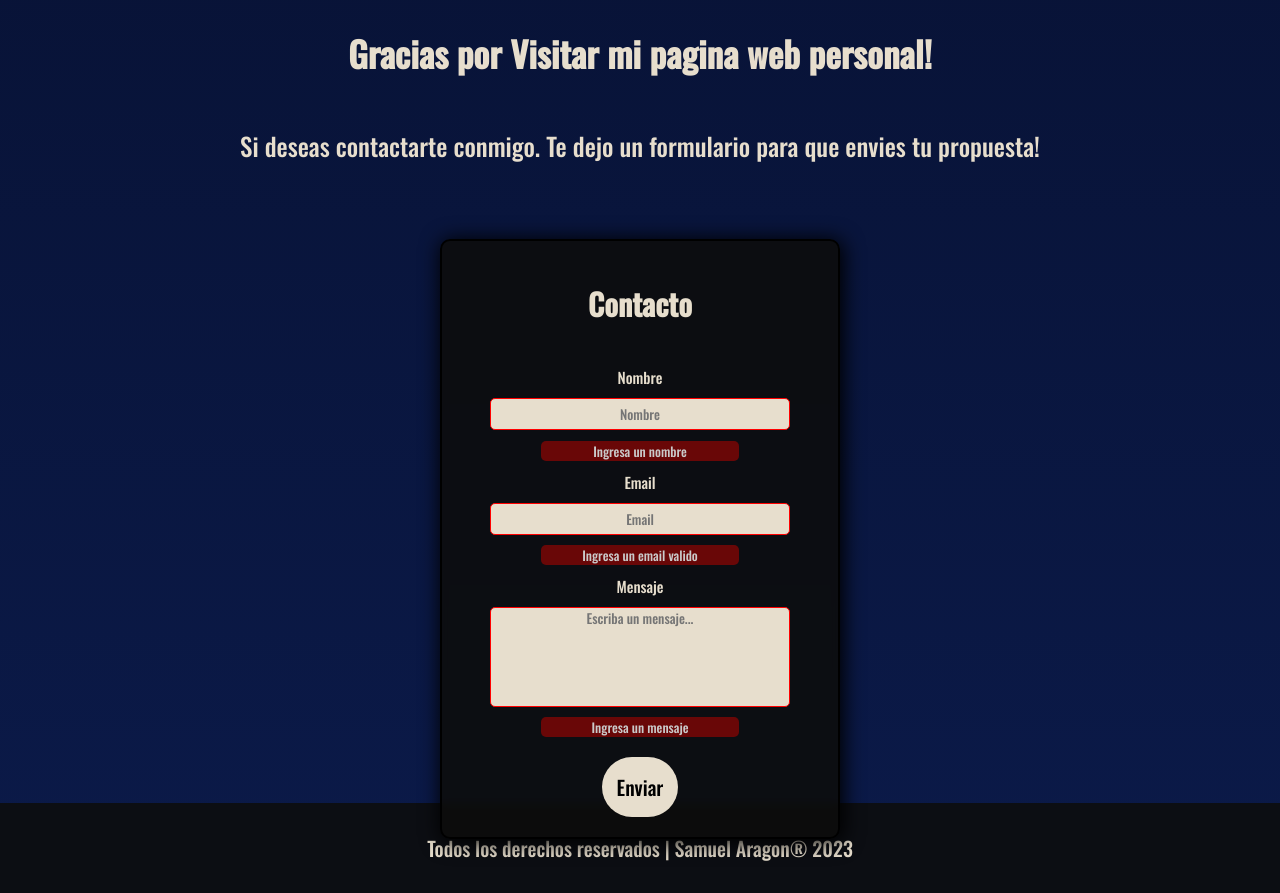
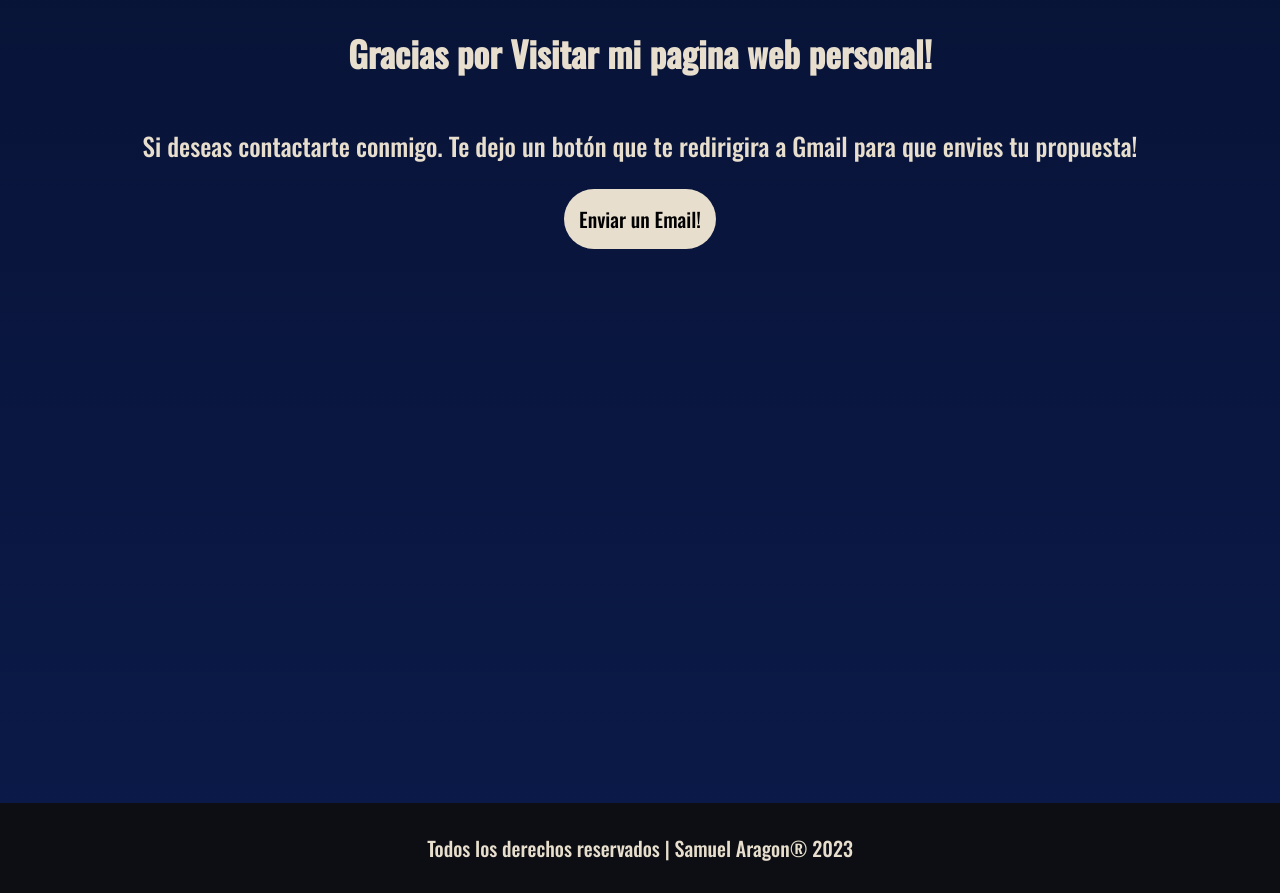
Before and after one commit to Samuelarag1/Portfolio, a React (Vite) app in the folder client/: page / in a window 1280 px wide. Shown: the part 2300-3193 px from the top of the page. Built offline with nearby package versions, Linux system fonts and the light colour scheme.

Commit message:
eliminando back

```diff
--- a/client/src/components/fourthPage/FourthPage.jsx
+++ b/client/src/components/fourthPage/FourthPage.jsx
@@ -1,125 +1,23 @@
 import styles from "./fourthpage.module.css";
-import { useState, useEffect } from "react";
-import axios from "axios";
 
 const FourthPage = () => {
-  const [input, setInput] = useState({
-    subject: "",
-    email: "",
-    text: "",
-  });
-  const [error, setError] = useState({
-    subject: "",
-    email: "",
-    text: "",
-  });
-
-  const handleOnChange = (e) => {
-    const { value, name } = e.target;
-    setInput({
-      ...input,
-      [name]: value,
-    });
-  };
-  const re = /^[^\s@]+@[^\s@]+\.[^\s@]+$/;
-  useEffect(() => {
-    setError((prevError) => ({
-      ...prevError,
-      subject: input.subject === "" ? "Error en el input Subject" : "",
-      email: input.email === "" ? "Error en el input Email" : "",
-      text: input.text === "" ? "Error en el input Text" : "",
-    }));
-  }, [input]);
-
-  const enviarDatos = async () => {
-    await axios.post(
-      "https://host-contact-form.onrender.com/postMessage",
-      input
-    );
-  };
-
-  const handleOnSubmit = (e) => {
-    e.preventDefault();
-    if (
-      error.email ||
-      error.subject ||
-      error.text ||
-      re.test(input.email) === false
-    ) {
-      window.alert(
-        "Debes completar correctamente todos los campos para continuar"
-      );
-      return;
-    }
-    enviarDatos();
-    window.alert("Enviado!");
-    setInput({
-      subject: "",
-      email: "",
-      text: "",
-    });
-  };
+  function enviarCorreo() {
+    var destinatario = "samuelaragon616@gmail.com";
+    window.location.href =
+      "https://mail.google.com/mail/?view=cm&" + "to=" + destinatario;
+  }
 
   return (
     <div className={styles.container} id="page-4">
       <h1>Gracias por Visitar mi pagina web personal!</h1>
       <p>
-        Si deseas contactarte conmigo. Te dejo un formulario para que envies tu
-        propuesta!
+        Si deseas contactarte conmigo. Te dejo un botón que te redirigira a
+        Gmail para que envies tu propuesta!
       </p>
-      <div className={styles.form}>
-        <form onSubmit={handleOnSubmit}>
-          <h4>Contacto</h4>
 
-          <span>Nombre</span>
-          <input
-            name="subject"
-            onChange={handleOnChange}
-            type="text"
-            placeholder="Nombre"
-            value={input.subject}
-            className={error.subject !== "" ? styles.empty : ""}
-          />
-          {error.subject !== "" ? (
-            <h6 className={styles.error}>Ingresa un nombre</h6>
-          ) : (
-            ""
-          )}
-
-          <span>Email</span>
-          <input
-            value={input.email}
-            name="email"
-            type="text"
-            placeholder="Email"
-            onChange={handleOnChange}
-            className={error.email !== "" ? styles.empty : ""}
-          />
-          {re.test(input.email) === false ? (
-            <h6 className={styles.error}>Ingresa un email valido</h6>
-          ) : (
-            ""
-          )}
-
-          <span>Mensaje</span>
-          <textarea
-            onChange={handleOnChange}
-            name="text"
-            id="mensaje"
-            placeholder="Escriba un mensaje..."
-            value={input.text}
-            className={error.text !== "" ? styles.empty : ""}
-          ></textarea>
-          {error.text !== "" ? (
-            <h6 className={styles.error}>Ingresa un mensaje</h6>
-          ) : (
-            ""
-          )}
-
-          <hr />
-          <button type="submit">Enviar</button>
-        </form>
-      </div>
+      <button onClick={enviarCorreo} target="_blank">
+        Enviar un Email!
+      </button>
     </div>
   );
 };
--- a/client/src/components/fourthPage/fourthpage.module.css
+++ b/client/src/components/fourthPage/fourthpage.module.css
@@ -87,7 +87,7 @@ textarea{
     }
 }
 
-.form button{
+.container button{
     margin: auto;
     border: none;
     border-radius: 50px;
@@ -99,6 +99,7 @@ textarea{
     font-size: 2rem;
     color: #000;
     margin-bottom: 2rem;
+    margin-top: 0;
     @media (max-width:768px) {
         width: 20rem;
         height: 6rem;
@@ -106,7 +107,7 @@ textarea{
     }
 }
 
-.form button:hover{
+.container button:hover{
     background-color: var(--oxfordBlue);
     color: var(--Bone);
     border: 1px solid var(--Bone);
```
Also changed, not shown: client/public/proyect1.png.
